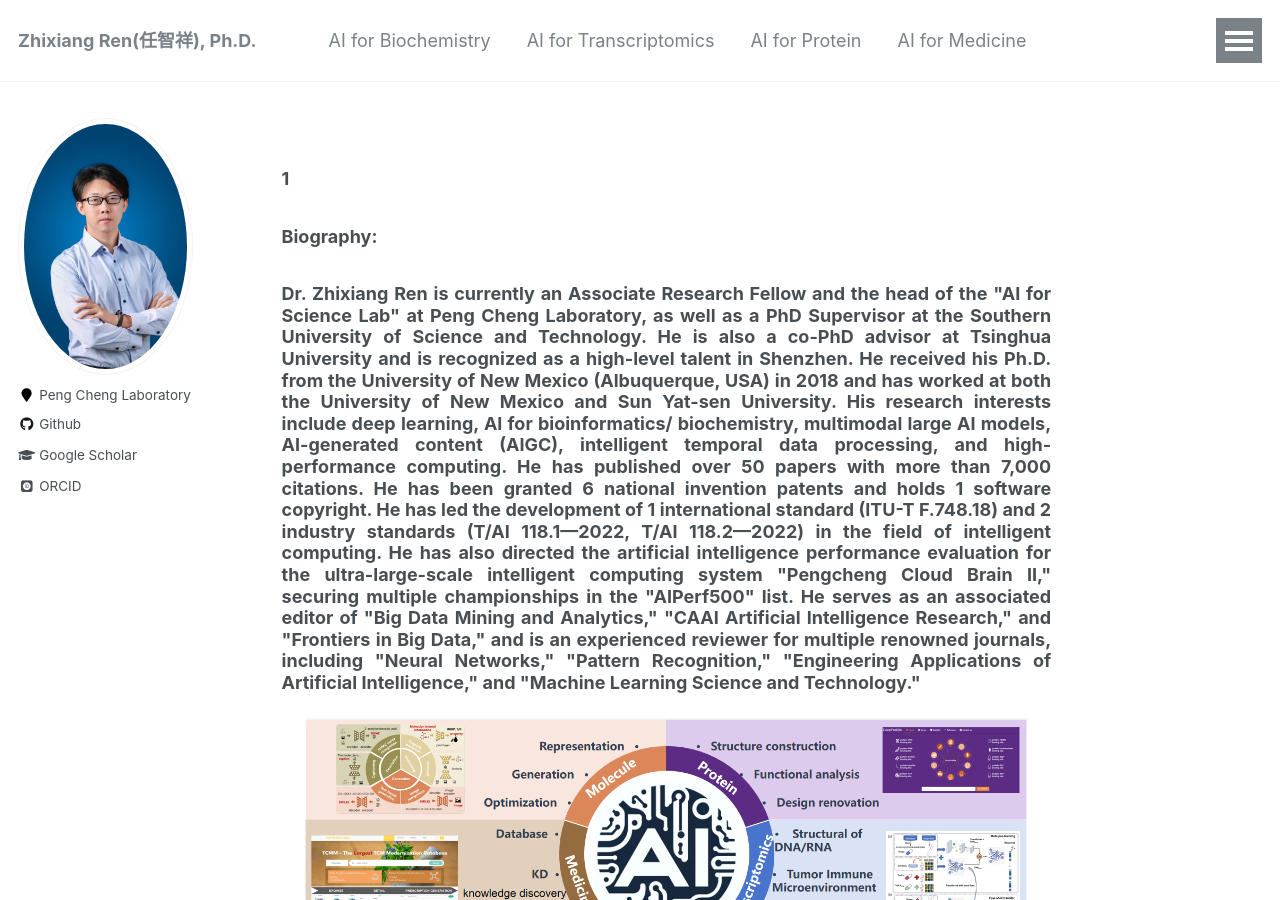
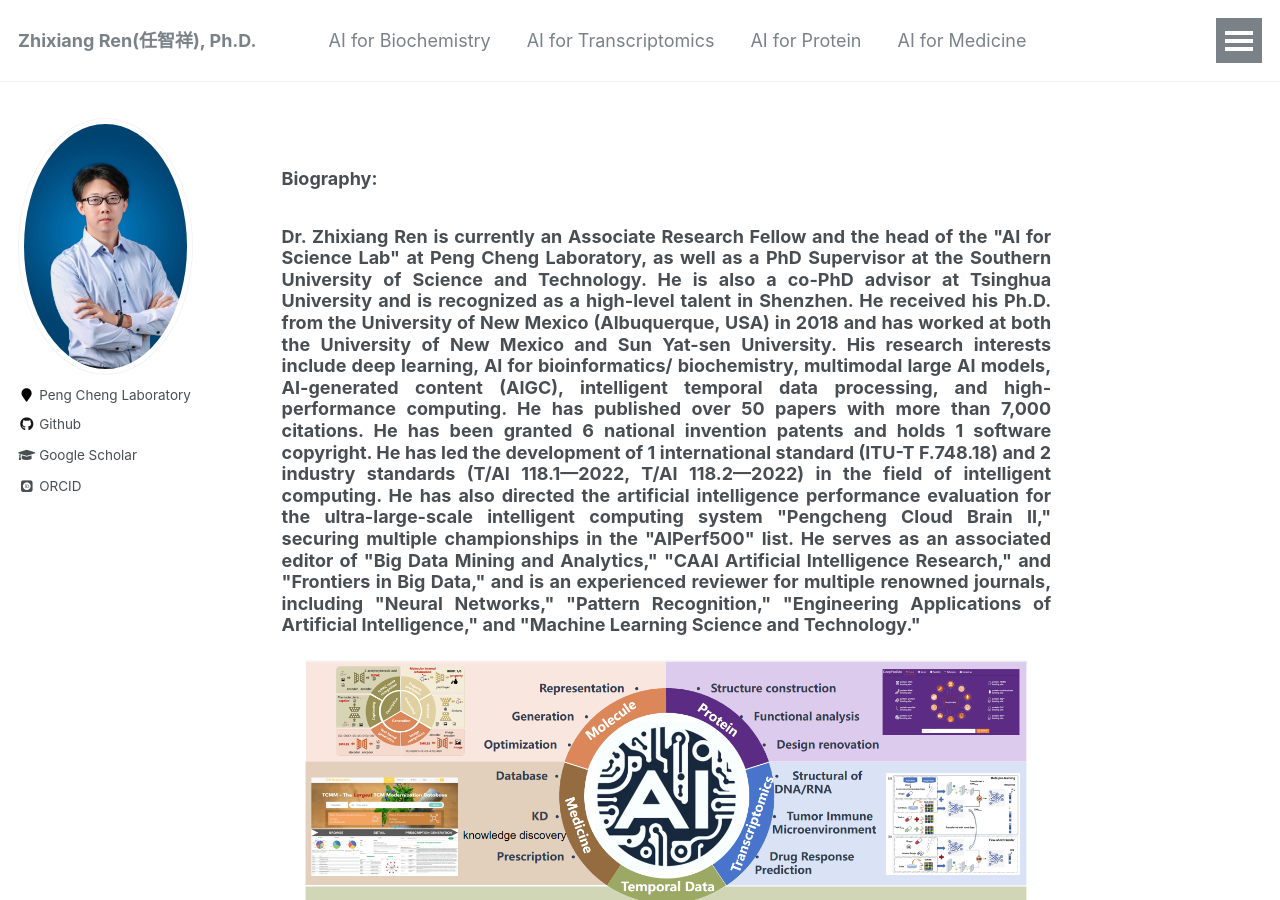
Before and after one commit to zhixiang-ren/zhixiang-ren.github.io, a Jekyll site: the page built from _pages/about.html, in a window 1280 px wide and 900 px high. Built offline with Jekyll 4.4.1, drawn with Linux system fonts in a browser that asks for light colours; some web fonts are replaced.

Commit message:
Update about.html

```diff
--- a/_pages/about.html
+++ b/_pages/about.html
@@ -7,8 +7,6 @@ redirect_from:
   - /about/
   - /about.html
 ---
-
-<h3 style="text-align:justify;">1</h3>
 
 <h3 style="text-align:justify;">Biography:</h3>
 <h3 style="text-align:justify;">
```
